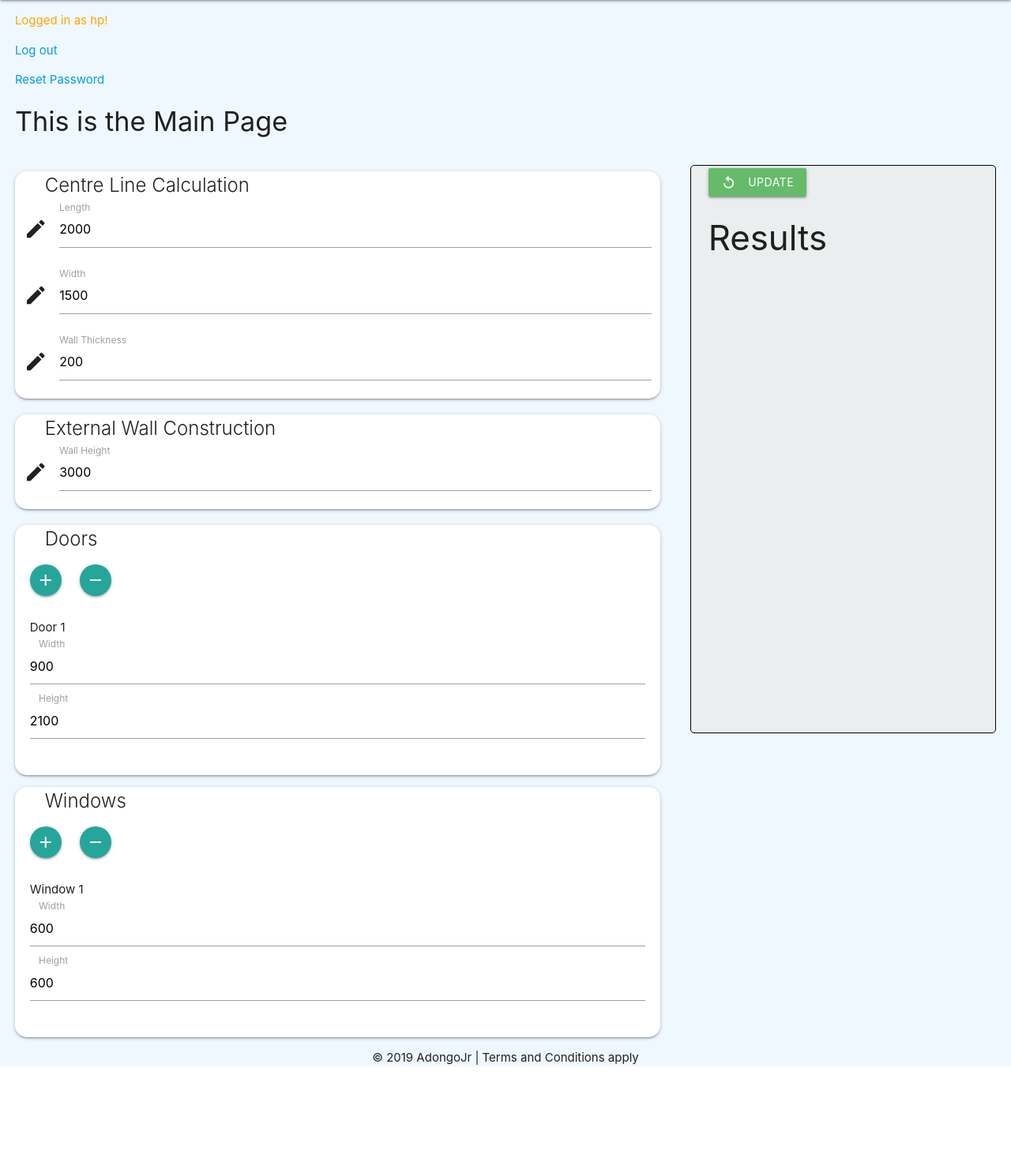
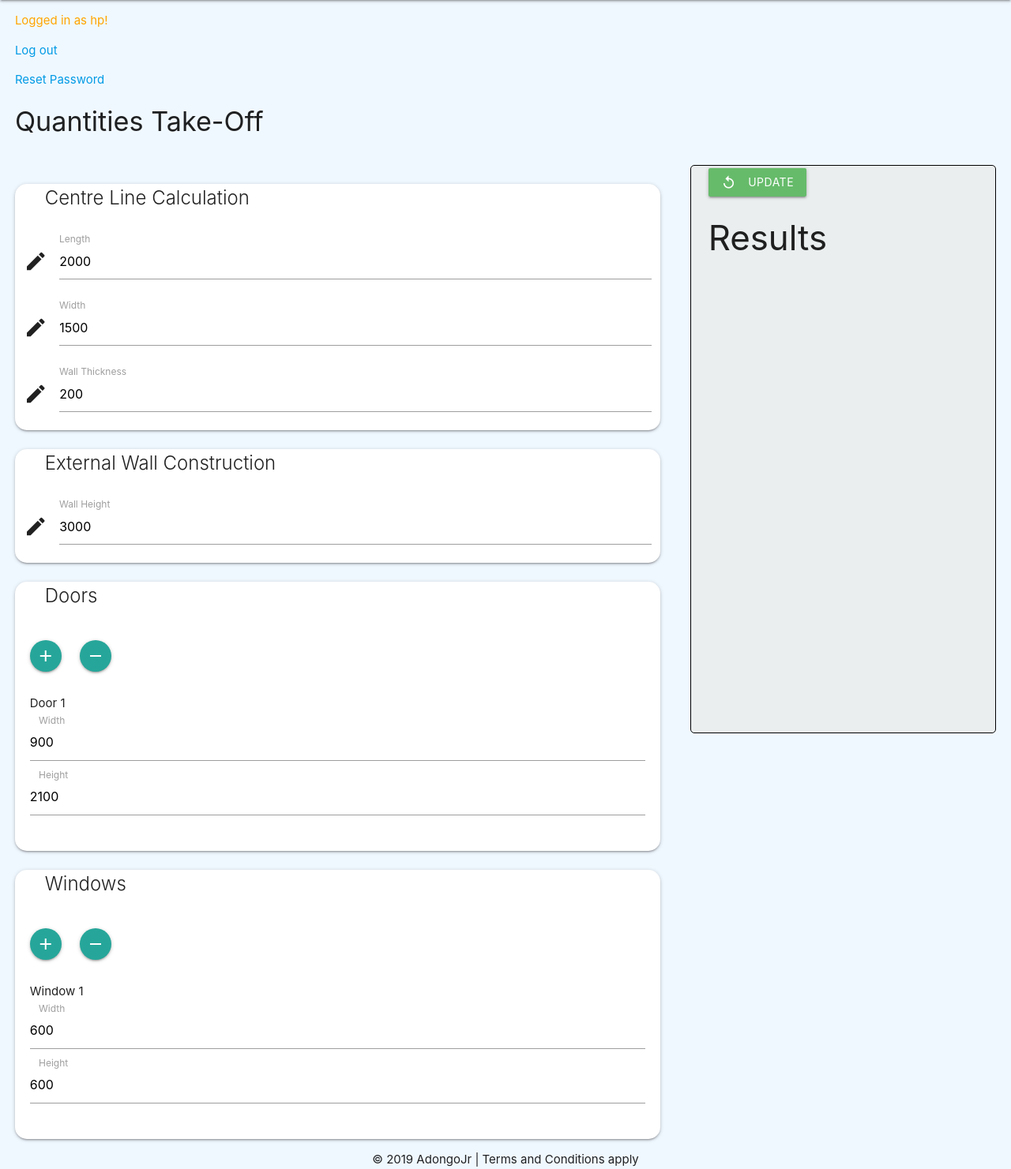
Before and after one commit to AdongoJr/Django-QS, a Django app: page /main/ in a window 1280 px wide. Shown: the part 64-1545 px from the top of the page at 79% size. Before the commit the page ends 1415 px from the top, so only its background shows below. Run offline with Django 3.2, Linux system fonts and the light colour scheme; a user stored in the database is signed in.

Commit message:
minor mods

```diff
--- a/templates/main.html
+++ b/templates/main.html
@@ -1,7 +1,7 @@
 {% extends 'base.html' %}
 {% block title %} Main {% endblock title %}
 {% block content %}
-        <h4 class="one">This is the Main Page</h4>  <br>
+        <h4 class="one">Quantities Take-Off</h4>  <br>
 
         <!--Centre Line-->
 <div class="wrapper">
@@ -9,7 +9,7 @@
         <div class="one">
             <form class="card" id="cnt" style="border-radius: 15px">
                 <div class="row">
-                    <span class="card-title">Centre Line Calculation</span>
+                    <p class="card-title">Centre Line Calculation</p>
                     <div class="input-field col s12">
                         <i class="material-icons prefix">create</i>
                         <input id="length" type="number" name="length" value="2000" required>
@@ -33,7 +33,7 @@
             <!--External wall construction-->
             <form class="card" style="border-radius: 15px">
                 <div class="row">
-                    <span class="card-title">External Wall Construction</span>
+                    <p class="card-title">External Wall Construction</p>
                     <div class="input-field col s12">
                         <i class="material-icons prefix">create</i>
                         <input id="wallH" type="number" name="wallH" value="3000" required>
@@ -47,7 +47,7 @@
         <div class="one">
             <form class="card" id="doorForm" style="border-radius: 15px">
 
-                <span class="card-title">Doors</span> <br>
+                <p class="card-title">Doors</p>
                 <p id="addAnother" class="btn-floating waves-effect waves-light one" onclick="addDoorInput('dynamicInput_1');" >
                     <i class="material-icons">add</i>
                 </p>
@@ -72,7 +72,7 @@
         <div class="one">
             <form class="card" id="winForm" style="border-radius: 15px">
 
-                <span class="card-title">Windows</span> <br>
+                <p class="card-title">Windows</p>
                 <p id="addAnotherW" class="btn-floating waves-effect waves-light one" onclick="addWinInput('dynamicInput_2');" >
                     <i class="material-icons">add</i>
                 </p>
```
